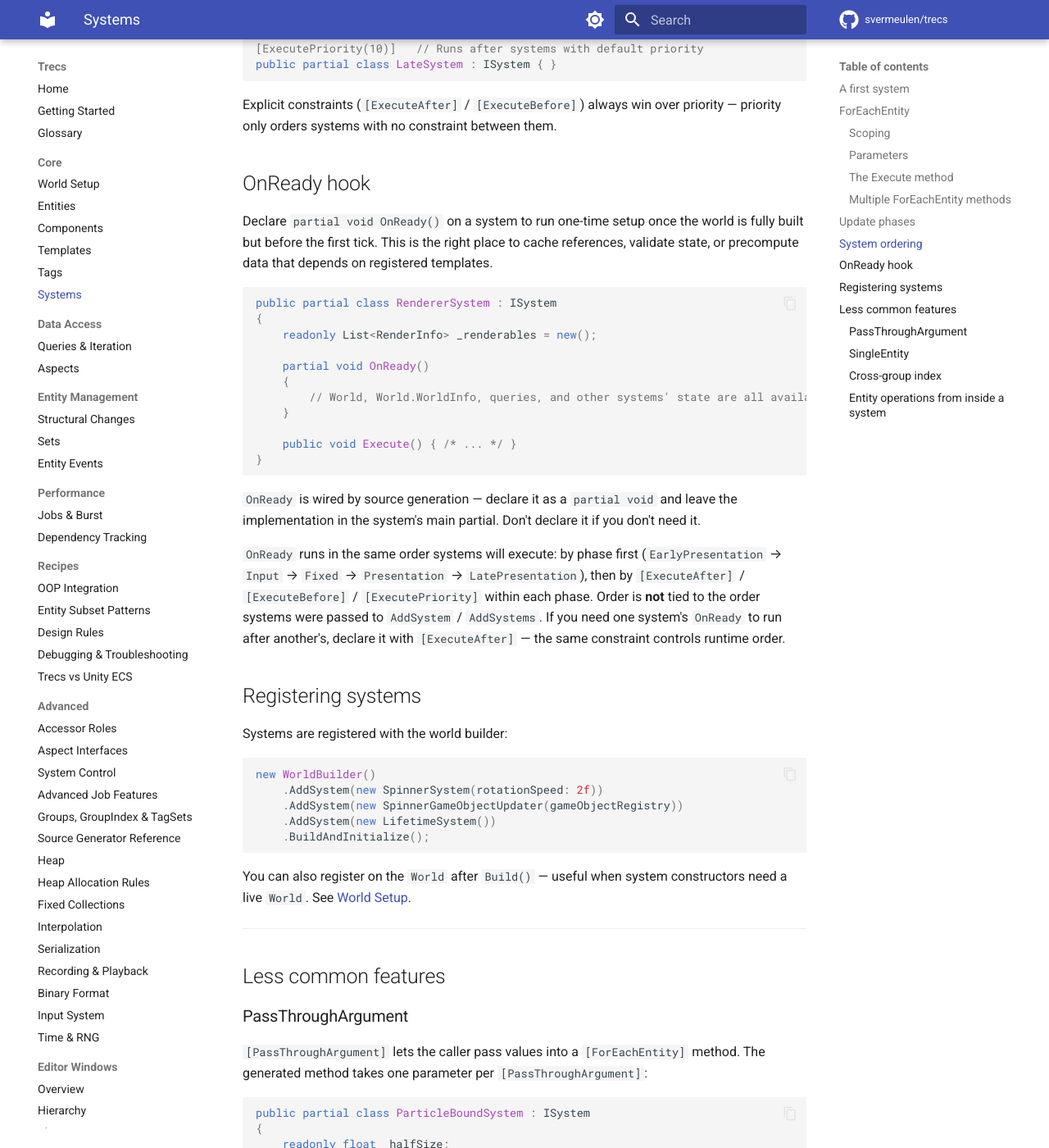
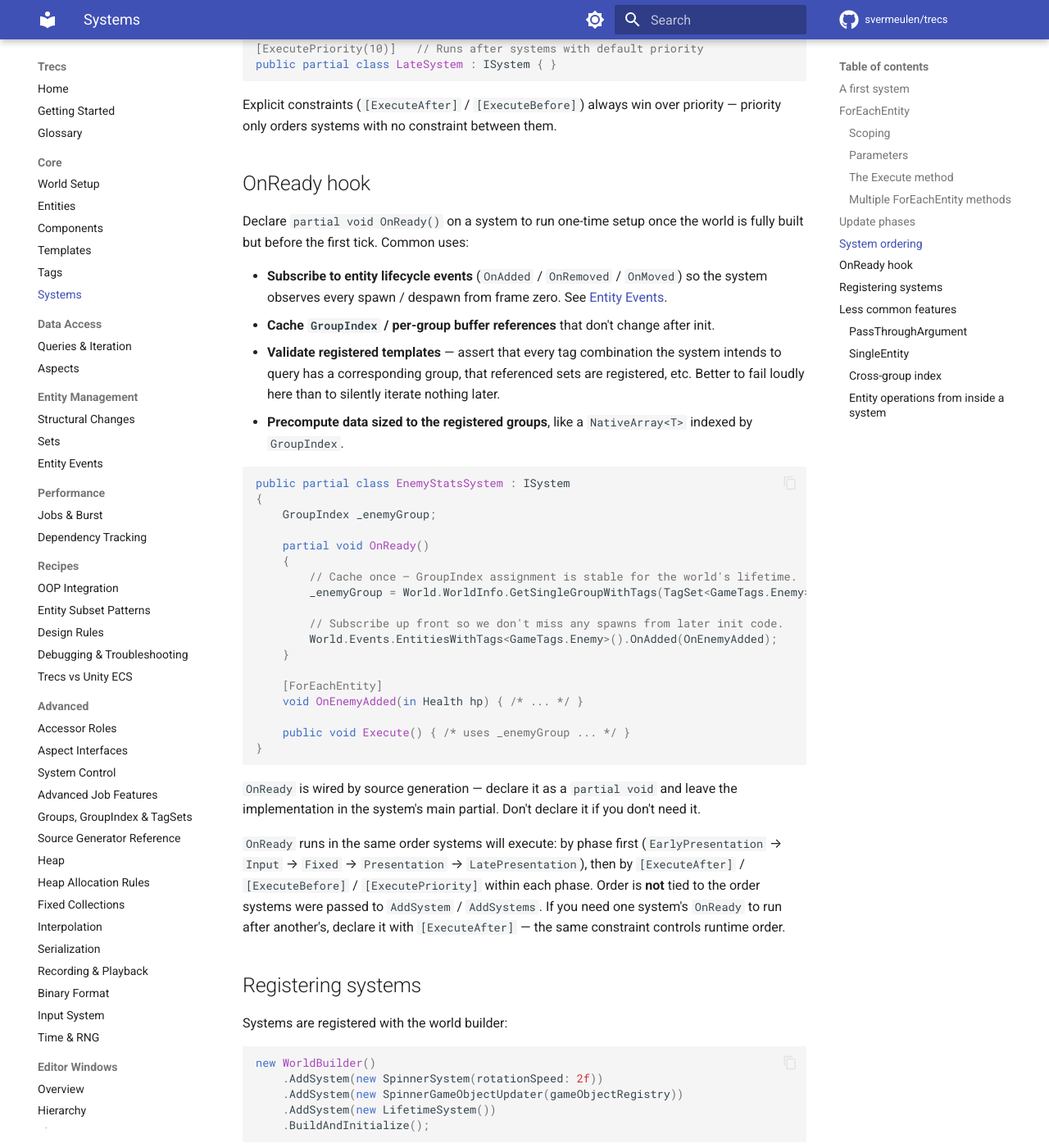
Before and after one commit to svermeulen/trecs, an MkDocs documentation site: the page built from docs/core/systems.md, in a window 1280 px wide and 1400 px high, scrolled down 4567 px. Shown: the whole window at 82% size. Built offline with MkDocs 1.6.1 and Material for MkDocs 9.7.7, drawn with Linux system fonts in a browser that asks for light colours; comment, search, counter and statistics services are not loaded.

Commit message:
Docs: better OnReady examples — actually show realistic uses
The previous example was a 'RendererSystem' shell with an empty
partial body and a single comment ('World, World.WorldInfo, queries,
and other systems' state are all available here'). The reader could
see the syntax but not what the hook is *for*.

Replaced with:

- A bullet list of concrete use cases: subscribe to entity lifecycle
  events, cache GroupIndex / buffer references, validate registered
  templates, precompute per-group data.
- A worked example combining the cache and subscribe cases —
  resolving GroupIndex from TagSet<T> once, and registering an
  OnAdded observer up front so no spawns are missed.

Lifts the events use case explicitly since it's a major reason to
reach for OnReady (registering before frame zero so frame-zero
spawns aren't silently dropped).

Co-Authored-By: Claude <noreply@anthropic.com>

````diff
--- a/docs/core/systems.md
+++ b/docs/core/systems.md
@@ -191,19 +191,31 @@ Explicit constraints (`[ExecuteAfter]` / `[ExecuteBefore]`) always win over prio
 
 ## OnReady hook
 
-Declare `partial void OnReady()` on a system to run one-time setup once the world is fully built but before the first tick. This is the right place to cache references, validate state, or precompute data that depends on registered templates.
+Declare `partial void OnReady()` on a system to run one-time setup once the world is fully built but before the first tick. Common uses:
+
+- **Subscribe to entity lifecycle events** (`OnAdded` / `OnRemoved` / `OnMoved`) so the system observes every spawn / despawn from frame zero. See [Entity Events](../entity-management/entity-events.md).
+- **Cache `GroupIndex` / per-group buffer references** that don't change after init.
+- **Validate registered templates** — assert that every tag combination the system intends to query has a corresponding group, that referenced sets are registered, etc. Better to fail loudly here than to silently iterate nothing later.
+- **Precompute data sized to the registered groups**, like a `NativeArray<T>` indexed by `GroupIndex`.
 
 ```csharp
-public partial class RendererSystem : ISystem
+public partial class EnemyStatsSystem : ISystem
 {
-    readonly List<RenderInfo> _renderables = new();
+    GroupIndex _enemyGroup;
 
     partial void OnReady()
     {
-        // World, World.WorldInfo, queries, and other systems' state are all available here.
+        // Cache once — GroupIndex assignment is stable for the world's lifetime.
+        _enemyGroup = World.WorldInfo.GetSingleGroupWithTags(TagSet<GameTags.Enemy>.Value);
+
+        // Subscribe up front so we don't miss any spawns from later init code.
+        World.Events.EntitiesWithTags<GameTags.Enemy>().OnAdded(OnEnemyAdded);
     }
 
-    public void Execute() { /* ... */ }
+    [ForEachEntity]
+    void OnEnemyAdded(in Health hp) { /* ... */ }
+
+    public void Execute() { /* uses _enemyGroup ... */ }
 }
 ```
 
````
